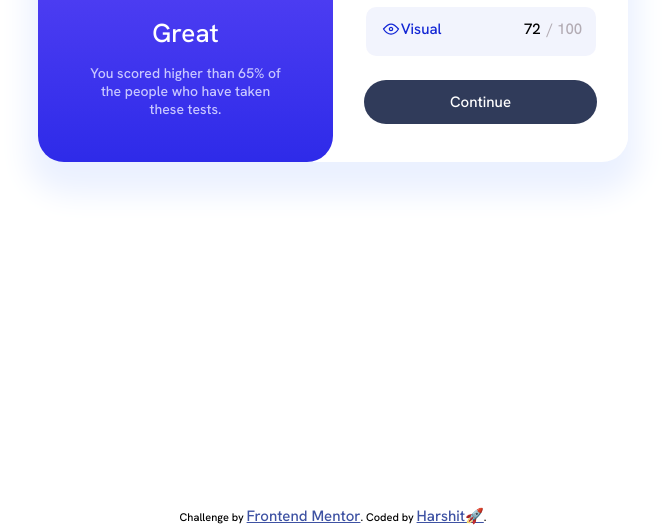
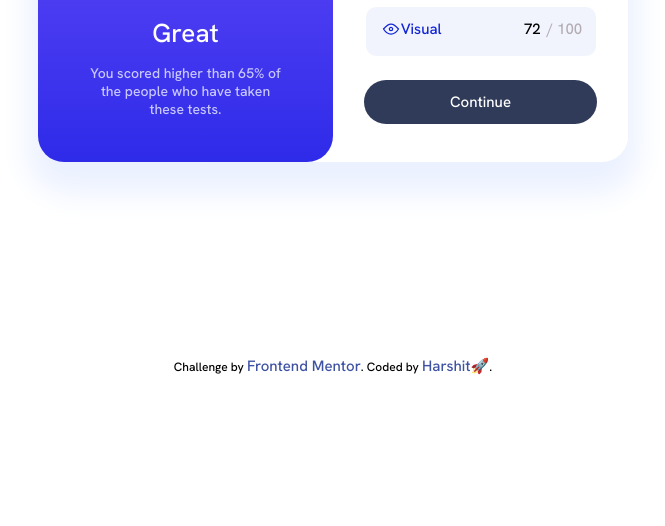
Before and after one commit to farfetch08/Result-Summary-Component, a plain HTML site: page index.html in a window 1280 px wide. Shown: the part 444-970 px from the top of the page, without its empty margins (307-972 px from the left). After the commit the page ends 825 px from the top, so only its background shows below. Drawn offline with Linux system fonts and the light colour scheme.

Commit message:
Added scroll-bar style

```diff
--- a/index.html
+++ b/index.html
@@ -16,8 +16,11 @@
   <title>Frontend Mentor | Results summary component</title>
 
   <style>
+    a {
+      text-decoration: none;
+    }
     .attribution {
-      font-size: 11px;
+      font-size: 12px;
       text-align: center;
     }
 
--- a/style.css
+++ b/style.css
@@ -4,7 +4,17 @@
     margin: 0;
     font-family: 'Hanken Grotesk', sans-serif;
 }
-
+body::-webkit-scrollbar {
+  width: .5em;
+}
+body::-webkit-scrollbar-track {
+  box-shadow: inset 0 0 6px rgba(0, 0, 0, 0.3);
+}
+body::-webkit-scrollbar-thumb {
+    background-color: #333;
+    border-radius: 10px;
+    /* outline: 1px solid rgb(0, 0, 0); */
+  }
 :root {
     --white: hsl(0, 0%, 100%);
     --Pale-blue: hsl(221, 100%, 96%);
@@ -200,7 +210,7 @@ img {
 }
 
 .attribution {
-    margin: 150px 0 0 ;
+    margin-bottom: 5px;
 }
 
 @media (max-width: 650px) {
@@ -331,4 +341,7 @@ img {
         margin-bottom: 50px;
         cursor: pointer;
     }
+    .attribution {
+        margin: 50px 0 5px;
+    }
 }
```
